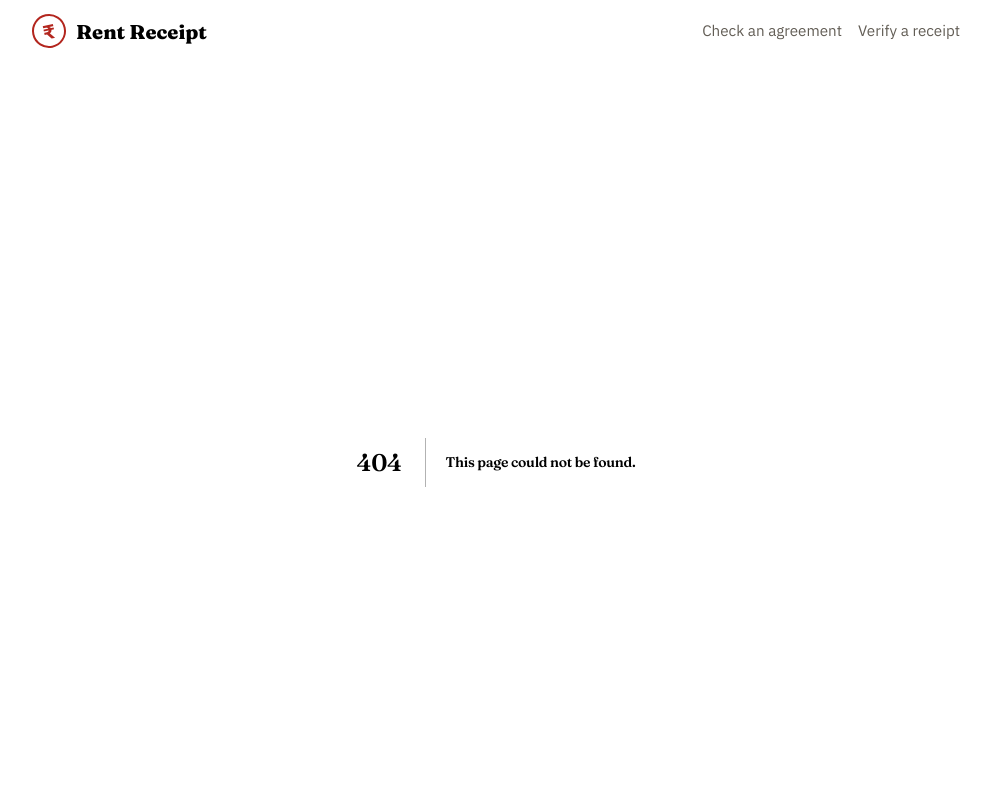
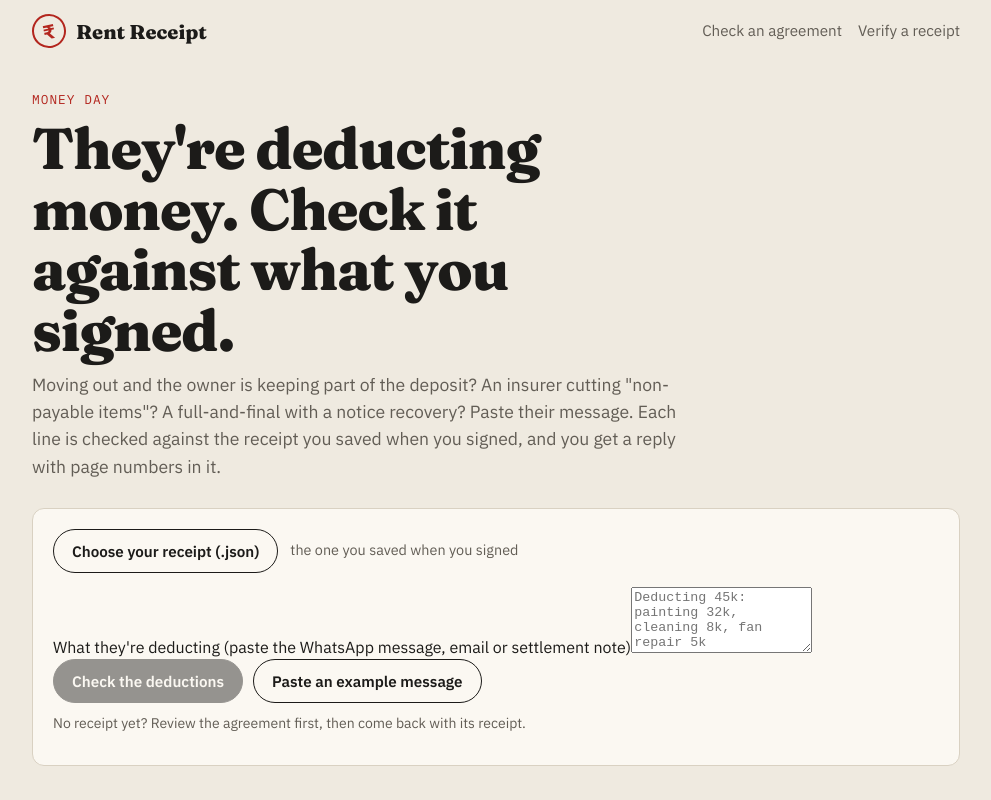
Before and after one commit to abjt01/fineprint, a Next.js app: page /settle in a window 1280 px wide. Before the commit this address had no page. Shown: the top 800 px of the page, without its empty margins (144-1135 px from the left). Built offline with nearby package versions, Linux system fonts and the light colour scheme.

Commit message:
money day page: deductions against the receipt, reply to copy

```diff
--- /dev/null
+++ b/app/settle/page.js
@@ -0,0 +1,20 @@
+import Settle from "@/components/Settle";
+
+export const metadata = { title: "Money day · Receipts" };
+
+export default function SettlePage() {
+  return (
+    <main className="wrap">
+      <section className="hero">
+        <p className="eyebrow">Money day</p>
+        <h1>They&apos;re deducting money. Check it against what you signed.</h1>
+        <p className="lede">
+          Moving out and the owner is keeping part of the deposit? An insurer cutting &quot;non-payable items&quot;? A full-and-final with a
+          notice recovery? Paste their message. Each line is checked against the receipt you saved when you signed, and you get a reply with
+          page numbers in it.
+        </p>
+      </section>
+      <Settle />
+    </main>
+  );
+}
--- /dev/null
+++ b/components/Settle.js
@@ -0,0 +1,133 @@
+"use client";
+
+import { useEffect, useRef, useState } from "react";
+import { loadReceipt, rupees } from "./format";
+
+const SAMPLE =
+  "Hi Ananya, flat inspection done. Deducting 45k from deposit: painting 32k, deep cleaning 8,000, fan repair 2,500, key replacement 2500. Will transfer balance next month.";
+
+const LABEL = {
+  allowed: "Agreed",
+  over: "Over the limit",
+  not_in_agreement: "Not in the agreement",
+  ask_bills: "Ask for the bill",
+  unclear: "Unclear",
+};
+
+export default function Settle() {
+  const [receipt, setReceipt] = useState("");
+  const [name, setName] = useState("");
+  const [message, setMessage] = useState("");
+  const [state, setState] = useState({ status: "idle" });
+  const [copied, setCopied] = useState(false);
+  const picker = useRef(null);
+
+  useEffect(() => {
+    const last = loadReceipt();
+    if (last) {
+      setReceipt(last);
+      setName("the receipt you just made");
+    }
+  }, []);
+
+  async function check() {
+    setState({ status: "busy" });
+    setCopied(false);
+    try {
+      const res = await fetch("/api/settle", { method: "POST", headers: { "Content-Type": "application/json" }, body: JSON.stringify({ receipt, message }) });
+      const data = await res.json();
+      if (!res.ok) throw new Error(data.error || "That didn't work.");
+      setState({ status: "done", ...data });
+    } catch (err) {
+      setState({ status: "error", error: err.message });
+    }
+  }
+
+  async function pick(e) {
+    const f = e.target.files?.[0];
+    if (!f) return;
+    setReceipt(await f.text());
+    setName(f.name);
+    e.target.value = "";
+  }
+
+  async function copy() {
+    try {
+      await navigator.clipboard.writeText(state.draft);
+      setCopied(true);
+    } catch {
+      setCopied(false);
+    }
+  }
+
+  return (
+    <section className="card">
+      <div className="verify-inputs">
+        <div>
+          <button type="button" className="btn" onClick={() => picker.current?.click()}>
+            Choose your receipt (.json)
+          </button>
+          <span className="picked">{name || "the one you saved when you signed"}</span>
+          <input ref={picker} type="file" accept="application/json,.json" hidden onChange={pick} />
+        </div>
+      </div>
+      <label className="field-label" htmlFor="msg">
+        What they&apos;re deducting (paste the WhatsApp message, email or settlement note)
+      </label>
+      <textarea id="msg" className="paste" rows={4} value={message} onChange={(e) => setMessage(e.target.value)} maxLength={3000} placeholder="Deducting 45k: painting 32k, cleaning 8k, fan repair 5k" />
+      <div className="drop-actions">
+        <button type="button" className="btn primary" disabled={!receipt || message.trim().length < 10 || state.status === "busy"} onClick={check}>
+          Check the deductions
+        </button>
+        <button type="button" className="btn" onClick={() => setMessage(SAMPLE)}>
+          Paste an example message
+        </button>
+      </div>
+      {!receipt && <p className="small muted">No receipt yet? Review the agreement first, then come back with its receipt.</p>}
+      {state.status === "busy" && <p className="small muted">Checking each line against the receipt…</p>}
+      {state.status === "error" && <p className="error">{state.error}</p>}
+
+      {state.status === "done" && (
+        <div className="settle">
+          <div className="stake">
+            <div>
+              <span className="stake-label">They're deducting</span>
+              <span className="stake-num">{rupees(state.claimed)}</span>
+            </div>
+            <div>
+              <span className="stake-label">The agreement allows</span>
+              <span className="stake-num">{rupees(state.allowed)}</span>
+            </div>
+            <div>
+              <span className="stake-label">{state.owed !== null ? "You should get back" : "Disputed"}</span>
+              <span className="stake-num">{rupees(state.owed !== null ? state.owed : state.disputed)}</span>
+              {state.owed !== null && <span className="stake-sub">of {rupees(state.deposit)}</span>}
+            </div>
+          </div>
+          <ul className="lines">
+            {state.lines.map((l, i) => (
+              <li key={i} className={`line ${l.status}`}>
+                <div className="line-row">
+                  <strong>{l.what}</strong>
+                  <span className="num">{rupees(l.amount)}</span>
+                </div>
+                <span className={`tag ${l.status}`}>{LABEL[l.status]}</span> <span className="small">{l.why}</span>
+                {l.clause && <blockquote className="quote small-quote">“{l.clause.quote}” <cite>Page {l.clause.page}</cite></blockquote>}
+              </li>
+            ))}
+          </ul>
+          <div className="draft">
+            <div className="card-head">
+              <h2>Your reply</h2>
+              <button type="button" className="btn small-btn" onClick={copy}>
+                {copied ? "Copied" : "Copy"}
+              </button>
+            </div>
+            <pre>{state.draft}</pre>
+            <p className="small muted">Written by code from the checked lines, not by a model, so every number and page in it is real.</p>
+          </div>
+        </div>
+      )}
+    </section>
+  );
+}
```
